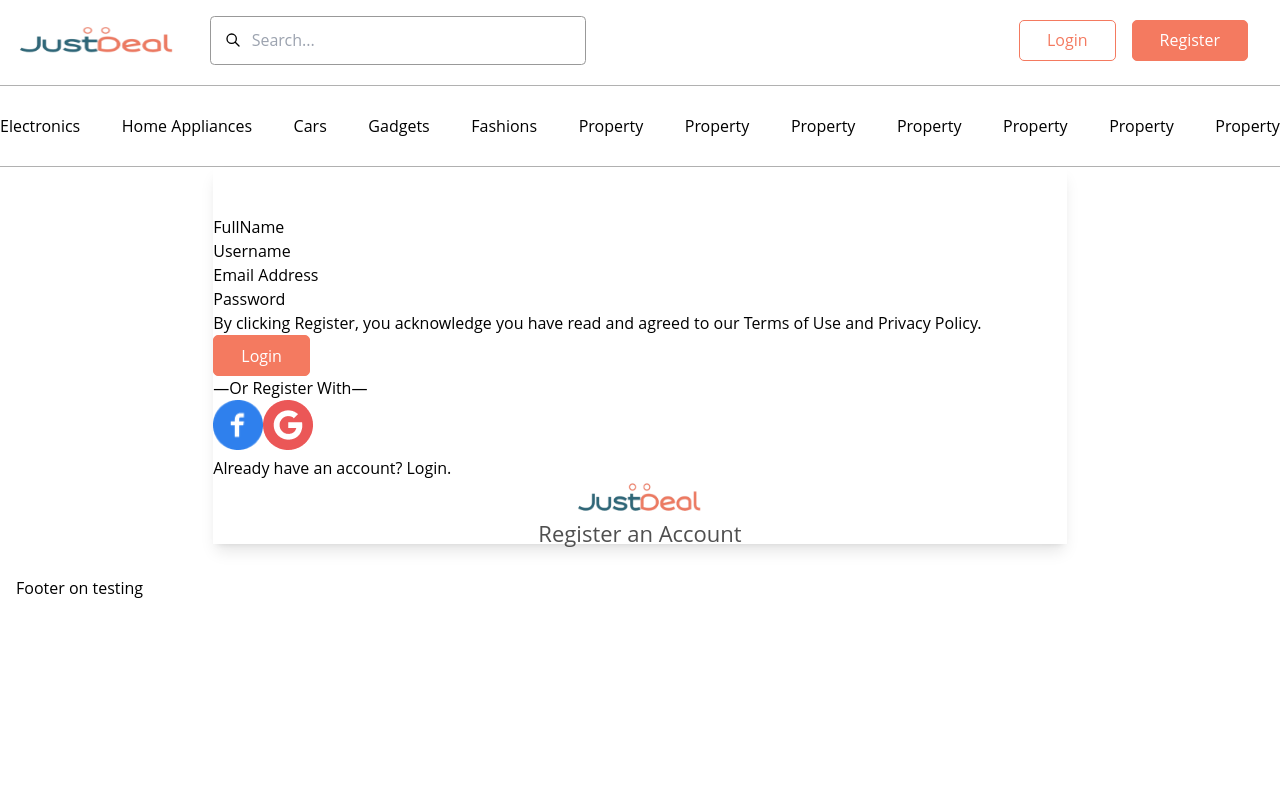
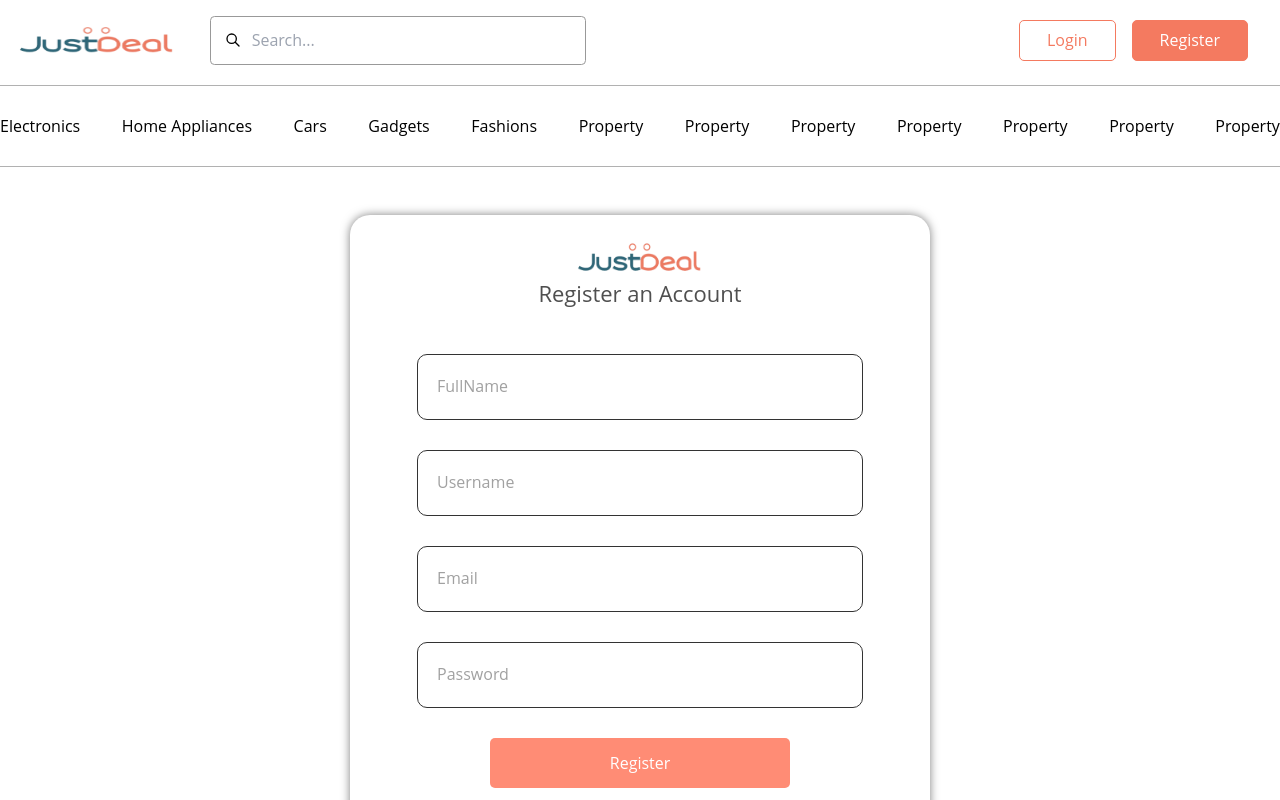
Before and after one commit to FavourWilson/justdeal-app, a Next.js app: page /register in a window 1280 px wide. Shown: the top 800 px of the page. Built offline with nearby package versions, Linux system fonts and the light colour scheme.

Commit message:
build: worked on login and register page

```diff
--- a/pages/login.js
+++ b/pages/login.js
@@ -15,7 +15,7 @@ const Login = () => {
     <>
       <Header />
       <Nav className="mb-8" />
-      <div className="card w-4/6 shadow-lg container flex flex-col align-items-center justify-content-center pt-12">
+      <div className={headerStyles.formCard}>
         <div className={headerStyles.formHead}>
           <Image
             src={Logo}
@@ -26,31 +26,40 @@ const Login = () => {
           />
           <h3 className="mt-2">Login to your Account</h3>
         </div>
+        <form>
           <div className={headerStyles.formContainer}>
-          <form>
-            <div className="input-box">
-              <label>Email Address or Username</label>
-              <input type="text" />
+            <div className={headerStyles.inputGroup}>
+              <input
+                type="text"
+                className="w-[100%] outline-none py-[20px] px-[10px]"
+              />
+              <label className="">Email Address or Username</label>
             </div>
-            <div className="input-box">
-              <label>Password</label>
-              <input type="text" />
+            <div className={headerStyles.inputGroup}>
+              <input
+                type="text"
+                className="w-[100%] mb-0 py-[20px] px-[10px] border-solid border-2 border-sky-500"
+              />
+              <label className="">Password</label>
             </div>
-            <Link href="/reset-password">
-              <a>Forget Password?</a>
+            <Link className={headerStyles.btnPost} href="/reset-password">
+              <a className={headerStyles.forgetPassword}>Forget Password?</a>
             </Link>
-            <a>
-              <Button text="Login" className="registerBtn" />
-            </a>
+            <div className={headerStyles.btnFloat}>
+              <Button text="Login" className={headerStyles.loginButton} />
+            </div>
+          </div>
         </form>
-          <div>
+        <div className={headerStyles.line}></div>
+        <div className={headerStyles.formContainer1}>
           <p> &mdash;Or Login With&mdash; </p>
+          <div className={headerStyles.socialIcons}>
             <Image
               src={facebook}
               alt="facebook logo"
               width={50}
               height={50}
-              className=""
+              className={headerStyles.firstIcon}
             />
             <Image
               src={gmail}
@@ -59,6 +68,7 @@ const Login = () => {
               height={50}
               className=""
             />
+          </div>
           <p>
             Don&apos;t have an account?
             <Link href="/register">
@@ -67,7 +77,6 @@ const Login = () => {
           </p>
         </div>
       </div>
-      </div>
       <Footer />
     </>
   );
--- a/pages/register.js
+++ b/pages/register.js
@@ -15,7 +15,7 @@ const Register = () => {
     <>
       <Header />
       <Nav className="mb-8" />
-      <div className="card w-4/6 shadow-lg container flex flex-col align-items-center justify-content-center pt-12">
+      <div className={headerStyles.formCard}>
         <div className={headerStyles.formHead}>
           <Image
             src={Logo}
@@ -26,38 +26,51 @@ const Register = () => {
           />
           <h3 className="mt-2">Register an Account</h3>
         </div>
+        <form>
           <div className={headerStyles.formContainer}>
-          <form>
-            <div className="input-box">
-              <label>FullName</label>
-              <input type="text" />
+            <div className={headerStyles.inputGroup}>
+              <input
+                type="text"
+                className="w-[100%] outline-none py-[20px] px-[10px]"
+              />
+              <label className="">FullName</label>
             </div>
-            <div className="input-box">
-              <label>Username</label>
-              <input type="text" />
+            <div className={headerStyles.inputGroup}>
+              <input
+                type="text"
+                className="w-[100%] mb-0 py-[20px] px-[10px]"
+              />
+              <label className="">Username</label>
             </div>
-            <div className="input-box">
-              <label>Email Address</label>
-              <input type="email" />
+            <div className={headerStyles.inputGroup}>
+              <input
+                type="email"
+                className="w-[100%] mb-0 py-[20px] px-[10px]"
+              />
+              <label className="">Email</label>
             </div>
-            <div className="input-box">
-              <label>Password</label>
-              <input type="password" />
+            <div className={headerStyles.inputGroup}>
+              <input
+                type="password"
+                className="w-[100%] mb-0 py-[20px] px-[10px]"
+              />
+              <label className="">Password</label>
             </div>
-            <a>
-              By clicking Register, you acknowledge you have read and agreed to
-              our Terms of Use and Privacy Policy.
-            </a>
-            <Button text="Login" className="registerBtn" />
+            <div className={headerStyles.btnFloat}>
+              <Button text="Register" className={headerStyles.loginButton} />
+            </div>
+          </div>
         </form>
-          <div>
+        <div className={headerStyles.line}></div>
+        <div className={headerStyles.formContainer1}>
           <p> &mdash;Or Register With&mdash; </p>
+          <div className={headerStyles.socialIcons}>
             <Image
               src={facebook}
               alt="facebook logo"
               width={50}
               height={50}
-              className=""
+              className={headerStyles.firstIcon}
             />
             <Image
               src={gmail}
@@ -66,6 +79,7 @@ const Register = () => {
               height={50}
               className=""
             />
+          </div>
           <p>
             Already have an account?
             <Link href="/login">
@@ -74,7 +88,6 @@ const Register = () => {
           </p>
         </div>
       </div>
-      </div>
       <Footer />
     </>
   );
--- a/styles/Header.module.css
+++ b/styles/Header.module.css
@@ -72,14 +72,11 @@
 /************ Login Styles  **************/
 .formHead {
   margin: auto;
-  /* text-align: center; */
   display: flex;
   flex-direction: column;
   align-items: center;
   width: 222px;
   flex: none;
-  flex-grow: 0;
-  order: 1;
   line-height: 126%;
 }
 
@@ -88,3 +85,118 @@
   font-size: 22px;
   color: #4f4f4f;
 }
+
+.formCard {
+  position: relative;
+  background: #fff;
+  width: 580px;
+  max-width: 580px;
+  padding: 25px 25px;
+  margin: 3rem auto;
+  box-shadow: 0px 0px 10px rgba(0, 0, 0, 0.5);
+  border-radius: 20px;
+}
+
+.formContainer {
+  display: flex;
+  flex-direction: column;
+  align-items: flex-start;
+  margin: 30px 0;
+  padding: 20px 42px 10px 42px;
+}
+.formContainer1 {
+  display: flex;
+  flex-direction: column;
+  align-items: center;
+  margin: 32px 0;
+  padding: 10px 42px 0px 42px;
+}
+
+.formContainer input {
+  border: 1px solid #333333;
+  border-radius: 10px;
+}
+
+.inputGroup label {
+  color: #a1a1a1;
+  font-weight: 500;
+  position: absolute;
+  top: 0;
+  left: 0;
+  height: 100%;
+  padding: 20px;
+  cursor: text;
+  transition: 0.3s;
+}
+
+.formContainer input:focus ~ label {
+  top: -18px;
+  font-size: 14px;
+}
+
+.formContainer .inputGroup {
+  margin-bottom: 30px;
+  width: 100%;
+  position: relative;
+}
+
+.forgetPassword {
+  font-size: 14px;
+  color: #316879;
+  display: flex;
+  align-self: flex-end;
+  font-weight: 500;
+  margin-bottom: 15px;
+}
+
+.loginButton {
+  width: 300px;
+  height: 50px;
+  color: #fff;
+  font-weight: 500;
+  background: #ff8c75;
+  border-radius: 5px;
+  transition: all ease-in;
+}
+
+.btnFloat {
+  display: flex;
+  align-self: center;
+}
+
+.loginButton:hover,
+.loginButton:focus {
+  background: #f47a60;
+}
+
+.line::after {
+  content: '';
+  border: 0.5px solid #bdbdbd;
+  position: absolute;
+  display: flex;
+  align-self: center;
+  width: 90%;
+  height: 0px;
+}
+
+.formContainer1 p {
+  margin-top: 20px;
+  font-size: 14px;
+  color: #4f4f4f;
+  margin-bottom: 20px;
+}
+
+.socialIcons {
+  display: flex;
+  column-gap: 8px;
+}
+
+.formContainer1 p:last-child {
+  font-size: 16px;
+  font-weight: 500;
+}
+
+.formContainer1 p a {
+  color: #f47a60;
+  font-weight: 600;
+}
```
Also changed, not shown: data/p.js (+23 -23 lines). Lines whose indentation alone changed are shown as unchanged.
